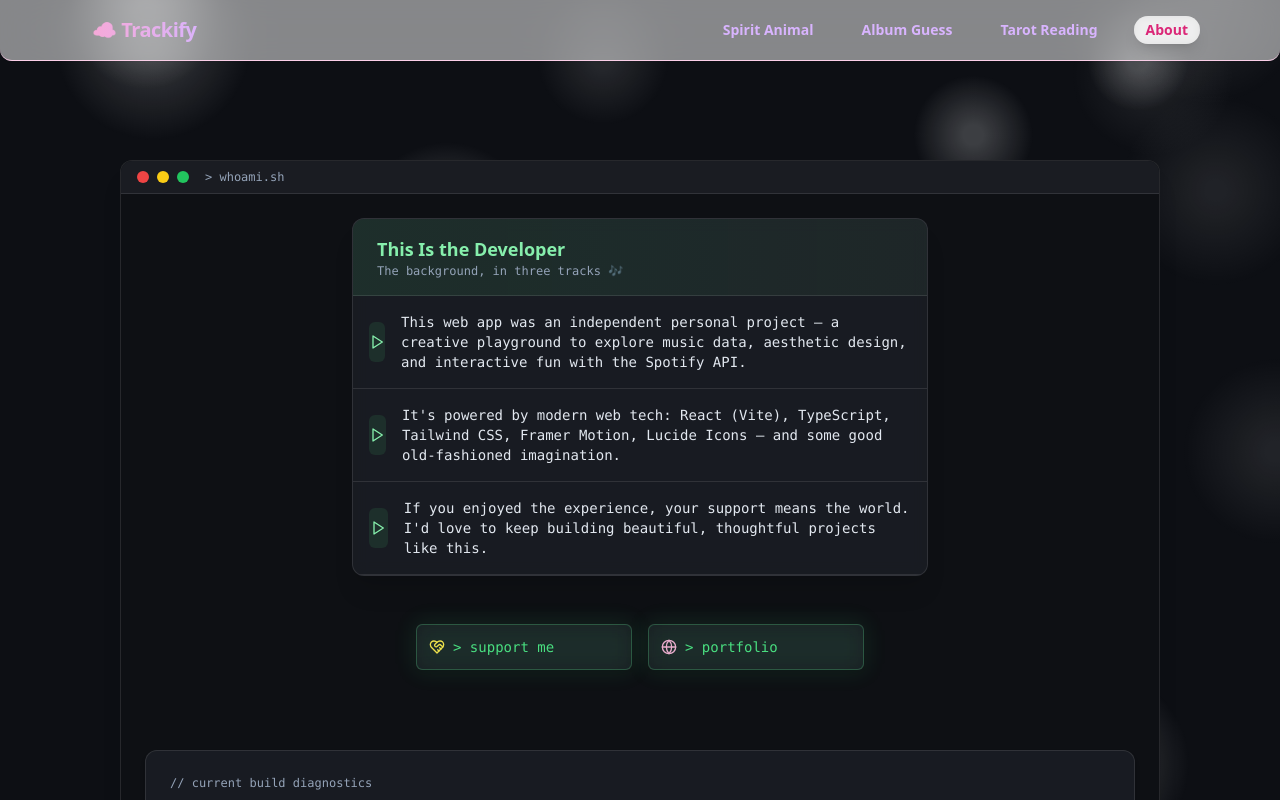
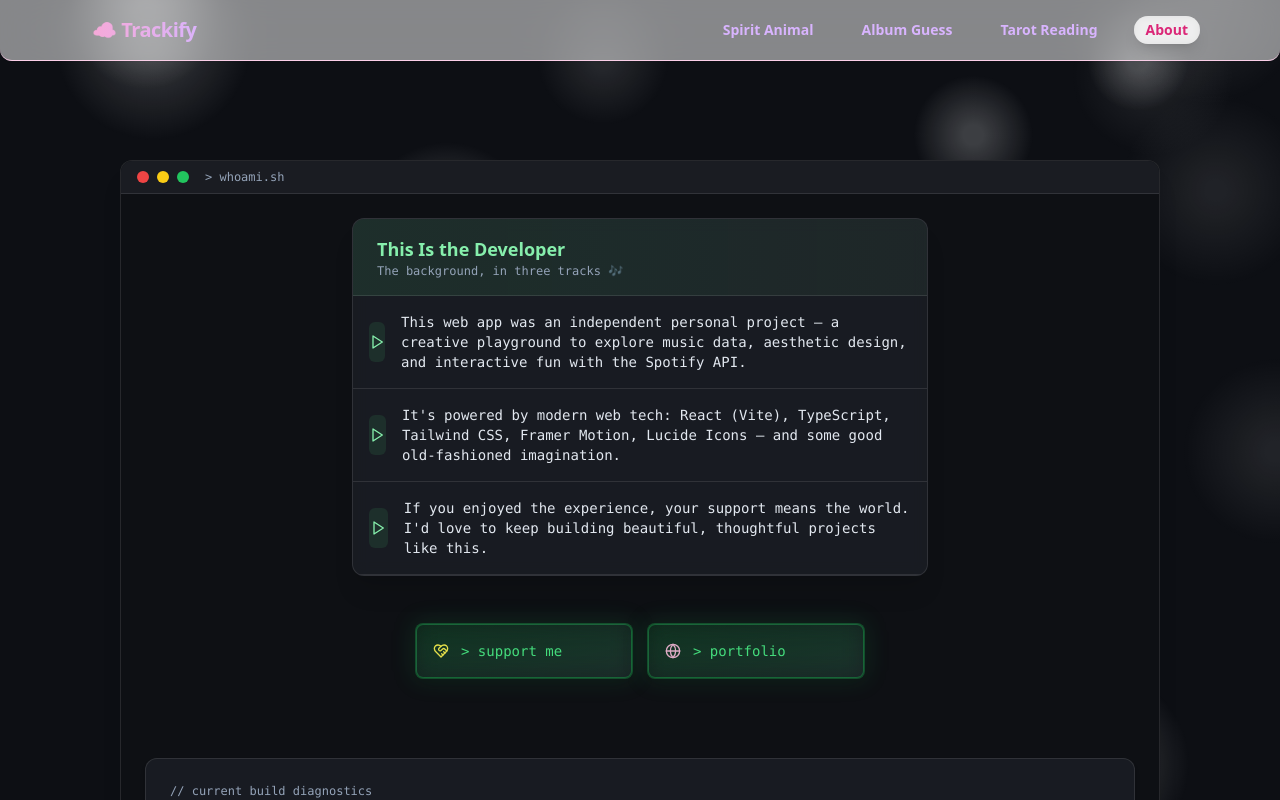
Before and after one commit to renaissancejlc/trackify, a React (Vite) app: page /about in a window 1280 px wide. Shown: the top 800 px of the page. Built offline with nearby package versions, Linux system fonts and the light colour scheme.

Commit message:
Update AboutMe.tsx

```diff
--- a/src/pages/AboutMe.tsx
+++ b/src/pages/AboutMe.tsx
@@ -57,10 +57,10 @@ const AboutMe = () => {
       href={link.url}
       target="_blank"
       rel="noopener noreferrer"
-      className="relative flex items-center gap-2 bg-[#1C1F26]/80 border border-white/10 backdrop-blur p-3 rounded-md shadow-md hover:bg-white/5 transition group"
+      className="relative flex items-center gap-3 bg-gradient-to-br from-[#1DB954]/10 to-[#1C1F26]/90 border border-green-500/10 backdrop-blur-md p-4 rounded-lg shadow-lg hover:shadow-green-500/10 transition group"
     >
-      <span className="absolute -inset-1 rounded-md bg-green-400/10 blur-md animate-pulse group-hover:blur-lg transition-all" />
-      <span className="absolute inset-0 rounded-md ring-1 ring-green-500/20 group-hover:ring-4 group-hover:ring-green-500/40 transition-all" />
+      <span className="absolute -inset-1 rounded-md bg-green-500/20 blur-md opacity-60 group-hover:blur-lg group-hover:opacity-90 transition-all" />
+      <span className="absolute inset-0 rounded-md ring-2 ring-green-500/30 group-hover:ring-4 group-hover:ring-green-400/50 transition-all" />
       {link.icon}
       <code className="text-green-400 text-sm group-hover:text-white">
         {'> ' + link.label.toLowerCase()}
```
